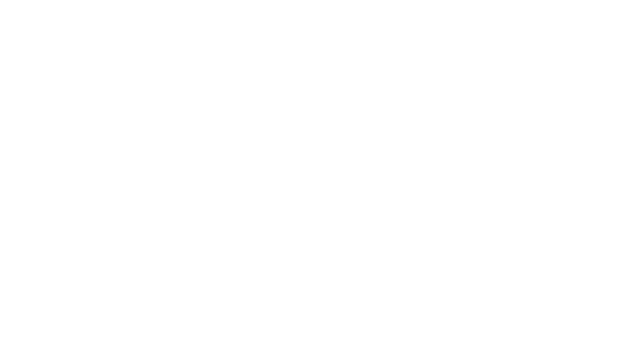
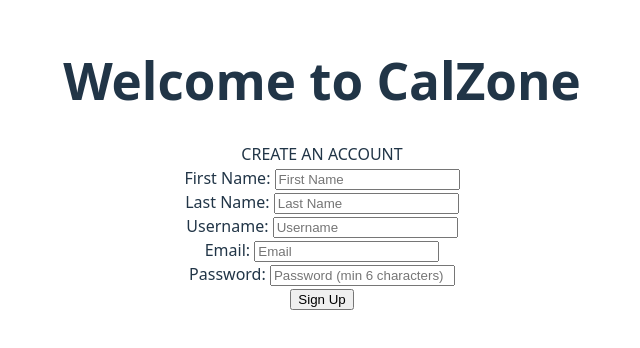
Before and after one commit to DexterPressley/MERN-Stack, a React app in the folder frontend/: page /register in a window 1280 px wide. Before the commit this address had no page. Shown: the part 236-584 px from the top of the page, without its empty margins (318-958 px from the left). Built offline with nearby package versions, Linux system fonts and the light colour scheme; the HTML template or start-up script is replaced by a standard one.

Commit message:
Added Register functionality and page. Also  updated page title on landing page to be project title.

```diff
--- a/frontend/src/App.tsx
+++ b/frontend/src/App.tsx
@@ -2,6 +2,7 @@ import { BrowserRouter, Routes, Route } from 'react-router-dom';
 import './App.css';
 import LoginPage from './pages/LoginPage';
 import CardPage from './pages/CardPage';
+import RegisterPage from './pages/RegisterPage';
 
 function App() {
   return (
@@ -9,6 +10,7 @@ function App() {
       <Routes>
         <Route path="/" element={<LoginPage />} />
         <Route path="/cards" element={<CardPage />} />
+        <Route path="/register" element={<RegisterPage />} />
       </Routes>
     </BrowserRouter>
   );
--- a/frontend/src/components/Login.tsx
+++ b/frontend/src/components/Login.tsx
@@ -79,6 +79,10 @@ function Login() {
 
   }
 
+  function goToRegister() {
+    window.location.href = '/register';
+  }
+
   return (
     <div id="loginDiv">
       <span id="inner-title">PLEASE LOG IN</span><br />
@@ -106,6 +110,16 @@ function Login() {
         onClick={doLogin}
       />
       <span id="loginResult">{message}</span>
+      <br /><br />
+      <span id="newUserText">New User?</span><br />
+      <button
+        type="button"
+        id="signUpButton"
+        className="buttons"
+        onClick={goToRegister}
+      >
+        Sign Up Now!
+      </button>
     </div>
   );
 }
--- a/frontend/src/components/PageTitle.tsx
+++ b/frontend/src/components/PageTitle.tsx
@@ -1,7 +1,7 @@
 function PageTitle()
 {
   return(
-    <h1 id="title">COP 4331 MERN Stack Demo</h1>
+    <h1 id="title">Welcome to CalZone</h1>
   );
 };
 export default PageTitle;
--- /dev/null
+++ b/frontend/src/components/Register.tsx
@@ -0,0 +1,132 @@
+import React, { useState } from 'react';
+import axios from 'axios';
+import { buildPath } from './Path';
+
+function Register() {
+    const [message, setMessage] = useState('');
+    const [firstName, setFirstName] = useState('');
+    const [lastName, setLastName] = useState('');
+    const [username, setUsername] = useState('');
+    const [email, setEmail] = useState('');
+    const [password, setPassword] = useState('');
+
+    function handleSetFirstName(e: React.ChangeEvent<HTMLInputElement>) {
+        setFirstName(e.target.value);
+    }
+
+    function handleSetLastName(e: React.ChangeEvent<HTMLInputElement>) {
+        setLastName(e.target.value);
+    }
+
+    function handleSetUsername(e: React.ChangeEvent<HTMLInputElement>) {
+        setUsername(e.target.value);
+    }
+
+    function handleSetEmail(e: React.ChangeEvent<HTMLInputElement>) {
+        setEmail(e.target.value);
+    }
+
+    function handleSetPassword(e: React.ChangeEvent<HTMLInputElement>) {
+        setPassword(e.target.value);
+    }
+
+    async function doRegister(
+        event: React.MouseEvent<HTMLInputElement, MouseEvent>
+    ): Promise<void> {
+        event.preventDefault();
+
+        // Client-side validation
+        if (!firstName || !lastName || !username || !email || !password) {
+            setMessage('All fields are required');
+            return;
+        }
+
+        if (password.length < 6) {
+            setMessage('Password must be at least 6 characters');
+            return;
+        }
+
+        try {
+            const { data: res } = await axios.post(
+                buildPath('api/register'),
+                { firstName, lastName, username, email, password },
+                { headers: { 'Content-Type': 'application/json' } }
+            );
+
+            if (res?.success) {
+                // Store user data temporarily (they'll need to log in, or we auto-log them in)
+                setMessage('Registration successful! Redirecting...');
+
+                // Redirect to logged in page after short delay
+                setTimeout(() => {
+                    window.location.href = '/cards';
+                }, 1500);
+            } else {
+                setMessage(res?.message || 'Registration failed');
+            }
+        } catch (err: any) {
+            console.error(err);
+            if (err.response && err.response.data && err.response.data.message) {
+                setMessage(err.response.data.message);
+            } else {
+                setMessage('Network or server error during registration.');
+            }
+        }
+    }
+
+    return (
+        <div id="registerDiv">
+            <span id="inner-title">CREATE AN ACCOUNT</span><br />
+            First Name:{' '}
+            <input
+                type="text"
+                id="firstName"
+                placeholder="First Name"
+                onChange={handleSetFirstName}
+            />
+            <br />
+            Last Name:{' '}
+            <input
+                type="text"
+                id="lastName"
+                placeholder="Last Name"
+                onChange={handleSetLastName}
+            />
+            <br />
+            Username:{' '}
+            <input
+                type="text"
+                id="username"
+                placeholder="Username"
+                onChange={handleSetUsername}
+            />
+            <br />
+            Email:{' '}
+            <input
+                type="email"
+                id="email"
+                placeholder="Email"
+                onChange={handleSetEmail}
+            />
+            <br />
+            Password:{' '}
+            <input
+                type="password"
+                id="password"
+                placeholder="Password (min 6 characters)"
+                onChange={handleSetPassword}
+            />
+            <br />
+            <input
+                type="submit"
+                id="registerButton"
+                className="buttons"
+                value="Sign Up"
+                onClick={doRegister}
+            />
+            <span id="registerResult">{message}</span>
+        </div>
+    );
+}
+
+export default Register;
--- /dev/null
+++ b/frontend/src/pages/RegisterPage.tsx
@@ -0,0 +1,13 @@
+import PageTitle from '../components/PageTitle.tsx';
+import Register from '../components/Register.tsx';
+
+const RegisterPage = () => {
+    return (
+        <div>
+            <PageTitle />
+            <Register />
+        </div>
+    );
+};
+
+export default RegisterPage;
```
